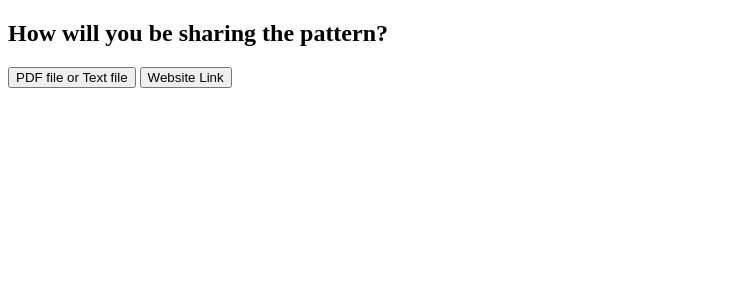
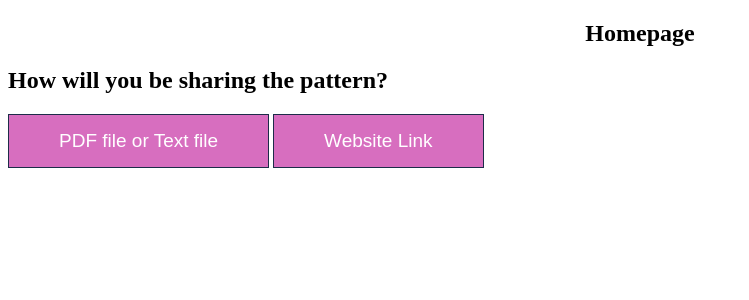
Before and after one commit to AbigailEckstein/NS2025Crochet, a Django app: page / in a window 1280 px wide. Shown: the top 300 px of the page, without its empty margins (0-749 px from the left). Run offline with Django 5.2, Linux system fonts and the light colour scheme.

Commit message:
put my stuff here too obvi this is a work in progress

```diff
--- a/templates/index.html
+++ b/templates/index.html
@@ -4,13 +4,32 @@
     <meta charset="UTF-8">
     <title>Title</title>
 </head>
+<title>HTML Button Generator</title>
+<style>
+    button {
+        color: #ffffff;
+        background-color: #D76EBF;
+        font-size: 19px;
+        border: 1px solid #1d2c49;
+        padding: 15px 50px;
+        cursor: pointer
+    }
+    button:hover {
+        color: #2d63c8;
+        background-color: #EC88B4;
+    }
+</style>
 <body>
-
+<section>
+    <div style="text-align: center;">
+    <h1> Homepage </h1>
+    </div>
+</section>
 <section>
     <h1>How will you be sharing the pattern?</h1>
 
-    <button>PDF file or Text file</button>
-    <button>Website Link</button>
+    <button type = "butt1" name="b1">PDF file or Text file</button>
+    <button type = "butt1" name="b1">Website Link</button>
 
 </section>
 
```
